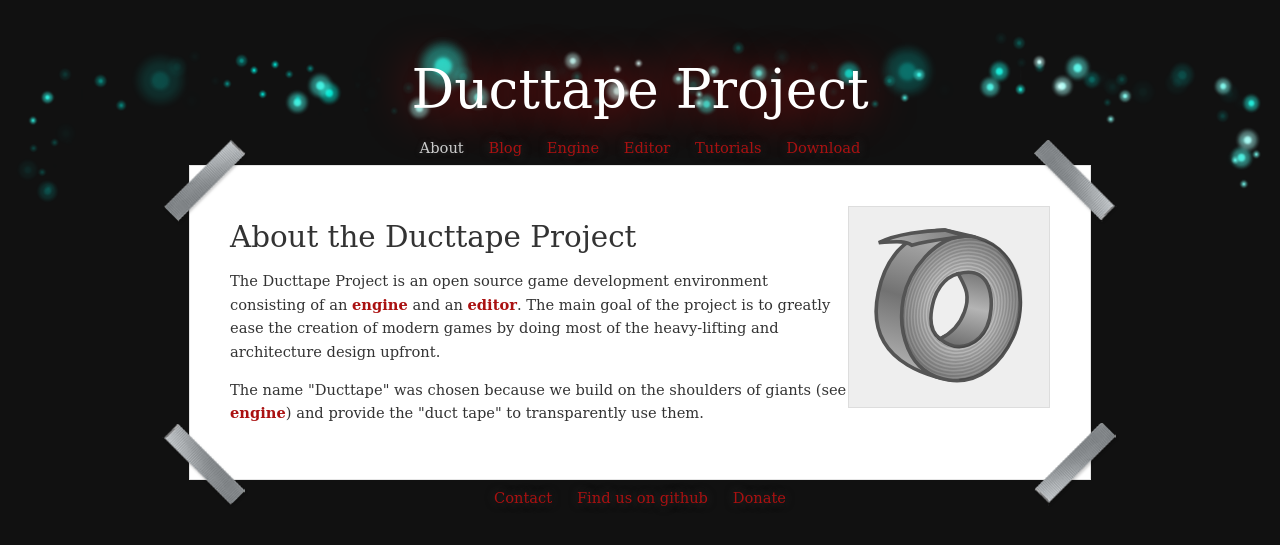
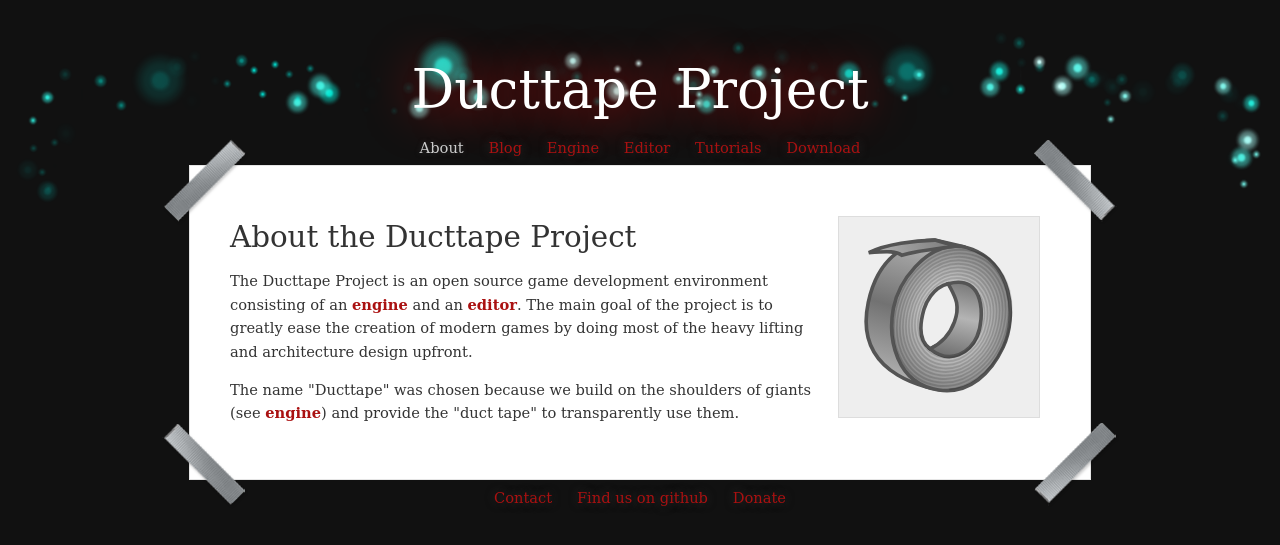
Before and after one commit to ducttape/ducttape-site, a Flask app: page / in a window 1280 px wide. Shown: the top 545 px of the page. Run offline with Flask 2, Linux system fonts and the light colour scheme.

Commit message:
Small layout fix

```diff
--- a/ducttape/static/css/style.css
+++ b/ducttape/static/css/style.css
@@ -156,6 +156,7 @@ ul._MENU li a:hover {
     float: right;
     background: #EEE;
     border: 1px solid #DDD;
+    margin: 10px;
 }
 
 .index-logo img {
--- a/ducttape/templates/index.html
+++ b/ducttape/templates/index.html
@@ -11,7 +11,8 @@
         The Ducttape Project is an open source game development environment
         consisting of an <a href="{{ url_for('engine') }}">engine</a> and an
         <a href="{{ url_for('editor') }}">editor</a>. The main goal of the project
-        is to greatly ease the creation of modern games by doing most of the heavy-lifting and architecture design upfront.
+        is to greatly ease the creation of modern games by doing most of the heavy
+        lifting and architecture design upfront.
     </p>
     <p>
         The name "Ducttape" was chosen because we build on the shoulders of giants
```
